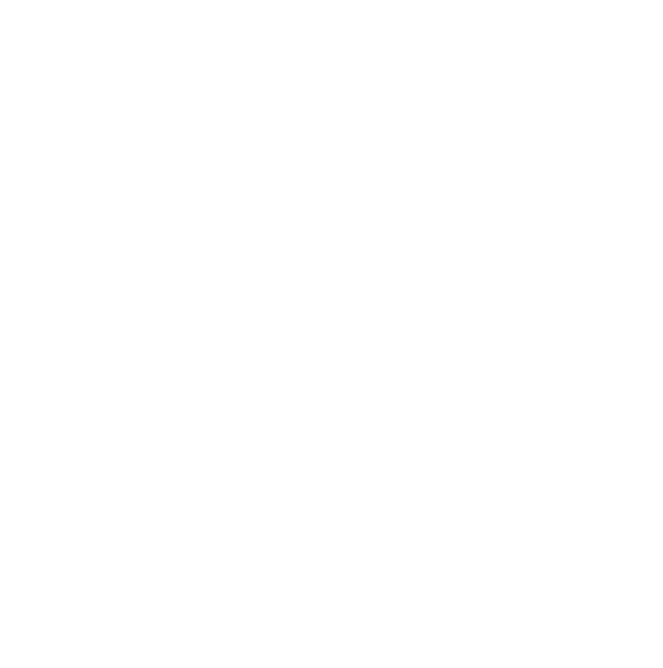
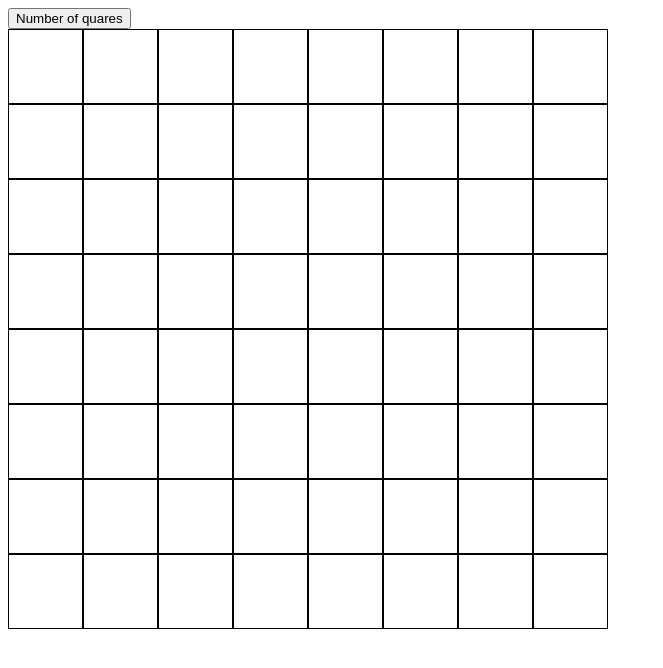
Before and after one commit to geronimo-web3/etch-a-Sketch, a plain HTML site: page index.html in a window 1280 px wide. Shown: the whole page, without its empty margins (0-663 px from the left). Drawn offline with Linux system fonts and the light colour scheme.

Commit message:
created dynamic grid in js

```diff
--- a/index.html
+++ b/index.html
@@ -5,10 +5,11 @@
     <meta http-equiv="X-UA-Compatible" content="IE=edge">
     <meta name="viewport" content="width=device-width, initial-scale=1.0">
     <script src="javascript.js" defer></script>
-    <link rel="stylesheet" type="text/css" href="stylesheet.css" media=”screen” />
+    <link rel="stylesheet" type="text/css" href="stylesheet.css" />
     <title>Document</title>
 </head>
 <body>
-
+    <button id"btnSquares">Number of quares</button>
+    <div id="gridContainer" class="mainContainer"></div>
 </body>
 </html>
--- a/javascript.js
+++ b/javascript.js
@@ -0,0 +1,23 @@
+const gridContainer = document.querySelector("#gridContainer");
+
+createGrid(8);
+
+function createGrid(gridCount){
+
+    var createGrid = (600 / gridCount - 2) + "px" ;
+    gridContainer.style.width = "600px";
+
+    for (let i = 0; i < (gridCount * gridCount); i++) {
+
+        var innerDiv = document.createElement('div');
+        innerDiv.id = 'squareIndex'+i;
+        innerDiv.className = 'innerSquare';
+        innerDiv.style.width = createGrid;
+        innerDiv.style.height = createGrid;
+
+
+        gridContainer.appendChild(innerDiv);
+
+        console.log(i);
+    }
+}
--- a/stylesheet.css
+++ b/stylesheet.css
@@ -0,0 +1,9 @@
+.mainContainer {
+    display:flex;
+    flex-direction: row;
+    flex-wrap: wrap;
+}
+
+.innerSquare {
+    border:1px solid black;
+}
```
